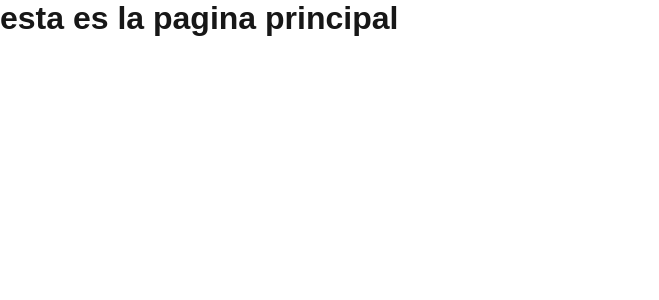
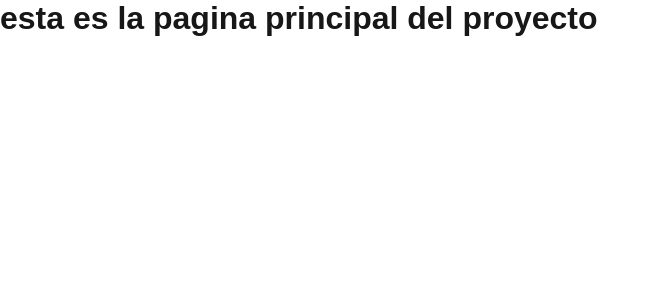
Before and after one commit to leonardogabriel31/horse-riding-sports, a Next.js app: page / in a window 1280 px wide. Shown: the top 300 px of the page, without its empty margins (0-659 px from the left). Built offline with nearby package versions, Linux system fonts and the light colour scheme.

Commit message:
correcion de errores en la creacion de proyecto

```diff
--- a/src/components/principalPageComponents/principalPage.jsx
+++ b/src/components/principalPageComponents/principalPage.jsx
@@ -3,7 +3,7 @@ import React, { Fragment } from 'react'
 function PrincipalPage() {
   return (
     <Fragment>
-      <h1>esta es la pagina principal</h1>
+      <h1>esta es la pagina principal del proyecto</h1>
     </Fragment>
   )
 }
```
